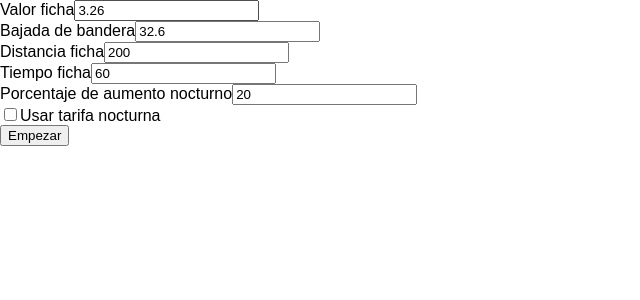
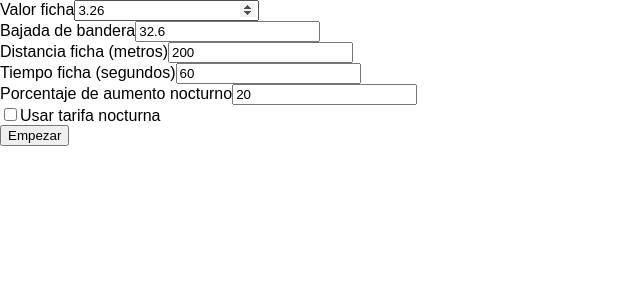
Before and after one commit to seppo0010/taximetro, a React (Create React App) app: page / in a window 1280 px wide. Shown: the top 300 px of the page, without its empty margins (0-640 px from the left). Built offline with nearby package versions, Linux system fonts and the light colour scheme.

Commit message:
Add taximeter view

```diff
--- a/src/App.js
+++ b/src/App.js
@@ -1,5 +1,6 @@
 import React, { Component } from 'react';
 import Prepare from './Prepare'
+import Taximeter from './Taximeter'
 
 class App extends Component {
   constructor() {
@@ -9,14 +10,15 @@ class App extends Component {
   }
 
   start(params) {
-    this.setState({started: true})
+    this.setState({started: true, taximeterParams: params})
   }
 
   render() {
-    const { started } = this.state
+    const { started, taximeterParams } = this.state
     return (
       <div>
         {!started && <Prepare onStart={this.start} />}
+        {started && <Taximeter params={taximeterParams} />}
       </div>
     );
   }
--- a/src/Prepare.js
+++ b/src/Prepare.js
@@ -24,35 +24,35 @@ export default class Prepare extends Component {
       <div>
         <label>
           Valor ficha
-          <input name="tick-amount" value={tickAmount} onChange={(event) => this.setState({tickAmount: event.target.value})} />
+          <input name="tick-amount" type="number" value={tickAmount} onChange={(event) => this.setState({tickAmount: event.target.value})} min="0" step="0.01" />
         </label>
         <label>
           Bajada de bandera
-          <input name="initial-amount" value={initialAmount} onChange={(event) => this.setState({initialAmount: event.target.value})} />
+          <input name="initial-amount" type="number" value={initialAmount} onChange={(event) => this.setState({initialAmount: event.target.value})} min="0" step="0.01" />
         </label>
         <label>
-          Distancia ficha
-          <input name="tick-distance" value={tickDistance} onChange={(event) => this.setState({tickDistance: event.target.value})} />
+          Distancia ficha (metros)
+          <input name="tick-distance" type="number" value={tickDistance} onChange={(event) => this.setState({tickDistance: event.target.value})} min="1" step="1" />
         </label>
         <label>
-          Tiempo ficha
-          <input name="tick-time" value={tickTime} onChange={(event) => this.setState({tickTime: event.target.value})} />
+          Tiempo ficha (segundos)
+          <input name="tick-time" type="number" min="1" step="1" value={tickTime} onChange={(event) => this.setState({tickTime: event.target.value})} />
         </label>
         <label>
           Porcentaje de aumento nocturno
-          <input name="night-increase" value={nightIncrease} onChange={(event) => this.setState({nightIncrease: event.target.value})} />
+          <input name="night-increase" type="number" value={nightIncrease} onChange={(event) => this.setState({nightIncrease: event.target.value})} min="0" />
         </label>
         <label>
           <input type="checkbox" name="is-night" value={isNight} onChange={(event) => this.setState({isNight: event.target.checked})} />
           Usar tarifa nocturna
         </label>
         <button onClick={() => this.props.onStart({
-          tickAmount,
-          initialAmount,
-          tickDistance,
-          tickTime,
-          nightIncrease,
-          isNight,
+          tickAmount: parseFloat(tickAmount),
+          initialAmount: parseFloat(initialAmount),
+          tickDistance: parseInt(tickDistance, 10),
+          tickTime: parseInt(tickTime, 10),
+          nightIncrease: parseFloat(nightIncrease),
+          isNight: isNight,
         })}>Empezar</button>
       </div>
     );
--- /dev/null
+++ b/src/Taximeter.js
@@ -0,0 +1,38 @@
+import React, { Component } from 'react';
+
+export default class Taximeter extends Component {
+  constructor() {
+    super()
+    this.state = {startDate: new Date(), time: 0}
+  }
+
+  componentDidMount() {
+    this.timer = setInterval(() => this.setState({
+      time: (new Date() - this.state.startDate) / 1000,
+    }), 1000)
+  }
+
+  componentWillUnmount() {
+    if (this.timer) {
+      clearInterval(this.timer)
+      this.timer = null
+    }
+  }
+
+  render() {
+    const { time } = this.state
+    const { params } = this.props
+    const total = (
+      params.initialAmount +
+      params.tickAmount * (
+        Math.floor(time / params.tickTime)
+      )
+    ) * (params.isNight ? (1 + params.nightIncrease / 100) : 1)
+    const formatter = new Intl.NumberFormat('es-AR', {style: 'currency', currency: 'ARS'})
+    return (
+      <div>
+        Total: { formatter.format(total) }
+      </div>
+    );
+  }
+}
```
